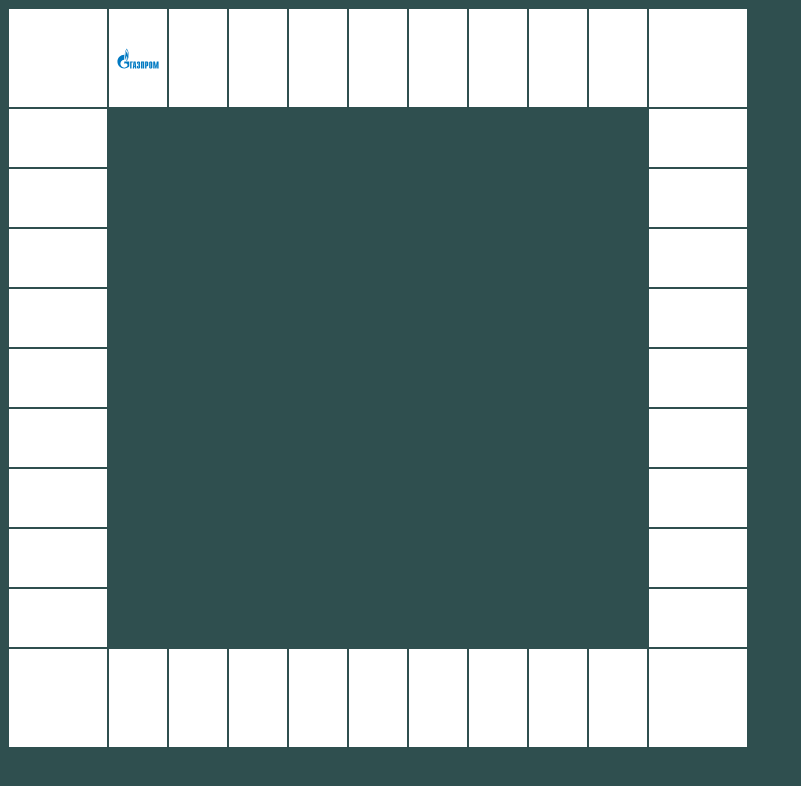
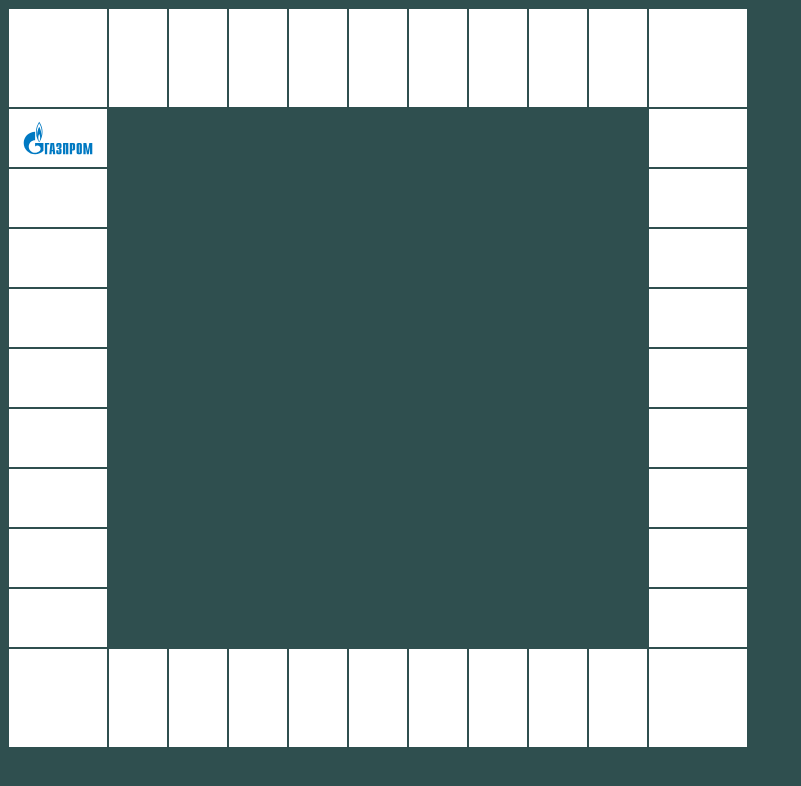
Before and after one commit to stolpovski/monopoly, a plain HTML site: page index.html in a window 1280 px wide. Shown: the whole page, without its empty margins (0-801 px from the left). Drawn offline with Linux system fonts and the light colour scheme.

Commit message:
Update index.html

```diff
--- a/index.html
+++ b/index.html
@@ -44,7 +44,7 @@
   <div class="board">
     <div class="row">
       <div class="space square"></div>
-      <div class="space vertical gazprom"></div>
+      <div class="space vertical"></div>
       <div class="space vertical"></div>
       <div class="space vertical"></div>
       <div class="space vertical"></div>
@@ -57,7 +57,7 @@
     </div>
     <div class="row">
       <div class="space-col">
-        <div class="space horizontal"></div>
+        <div class="space horizontal gazprom"></div>
         <div class="space horizontal"></div>
         <div class="space horizontal"></div>
         <div class="space horizontal"></div>
```
